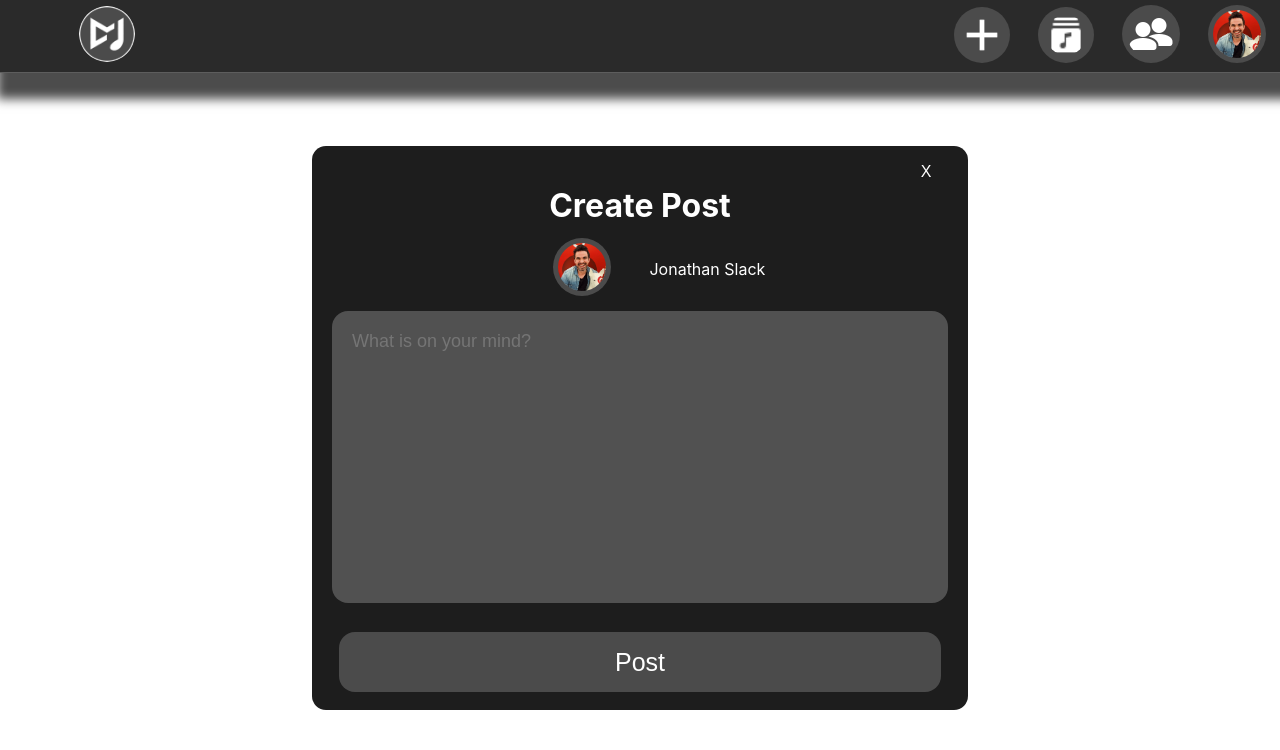
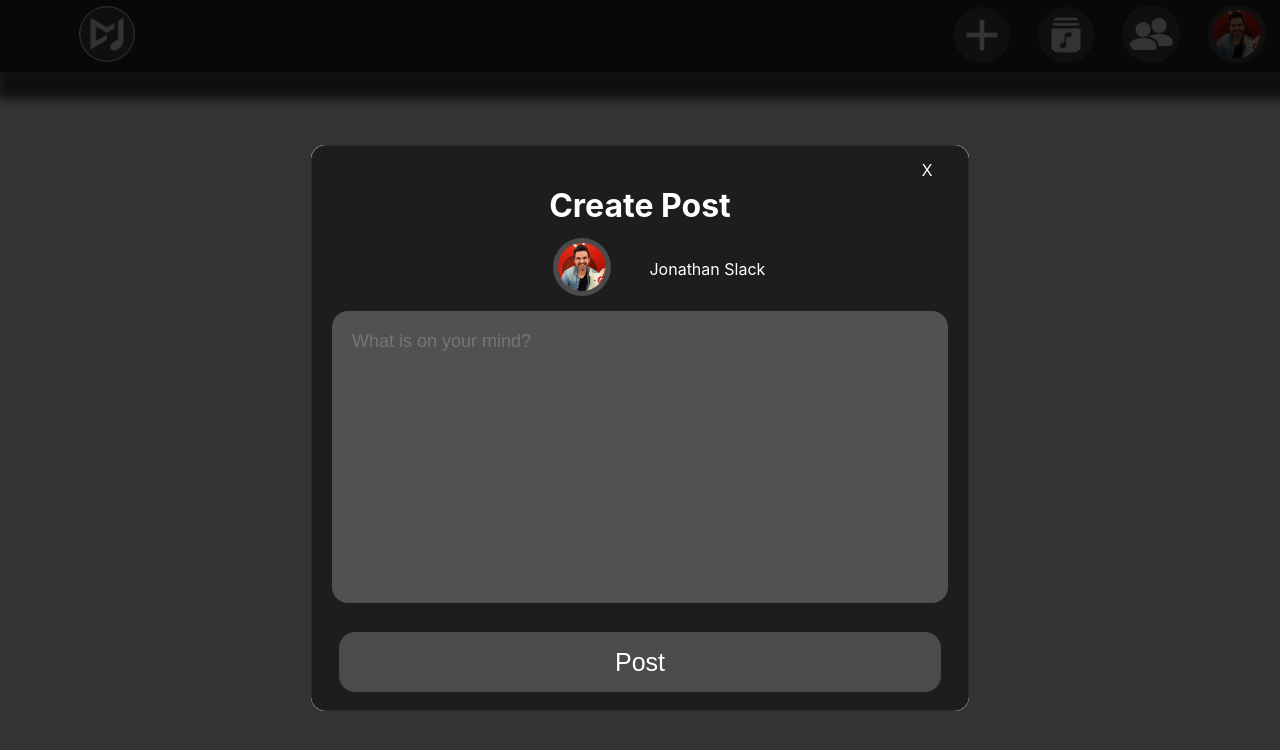
Before and after one commit to jslack222/react-app-my-musician, a React (Create React App) app: page /create in a window 1280 px wide. Both pictures are taken after a click on the element 982 px from the left and 57 px from the top of the page. Shown: the top 750 px of the page. Built offline with nearby package versions, Linux system fonts and the light colour scheme.

Commit message:
15th save

```diff
--- a/src/components/Create/Create.css
+++ b/src/components/Create/Create.css
@@ -6,8 +6,8 @@
     margin-right: -50%;
     transform: translate(-50%, -50%);
     animation: fadeIn 1s;
-    /* box-shadow: 11px 12px 13px 12px rgba(255, 255, 255, 0.2); */
-
+    box-shadow: 0 0 0 100vmax rgba(0, 0, 0, .8);
+    border-radius: 14px;
 }
 
 .CardContainer {
@@ -16,6 +16,7 @@
     max-width: 640px;
     border-radius: 14px;
     background-color: rgb(29, 29, 29);
+    border: var(--dark) solid 1px;
     text-align: center;
 }
 
--- a/src/components/Profiles/Profile.css
+++ b/src/components/Profiles/Profile.css
@@ -229,7 +229,8 @@ width: 100%;
     margin-right: -50%;
     transform: translate(-50%, -50%);
     animation: fadeIn 1s;
-    /* box-shadow: 11px 12px 13px 12px rgba(255, 255, 255, 0.2); */
+    box-shadow: 0 0 0 100vmax rgba(0, 0, 0, .8);
+    border-radius: 14px;
 
 }
 
```
